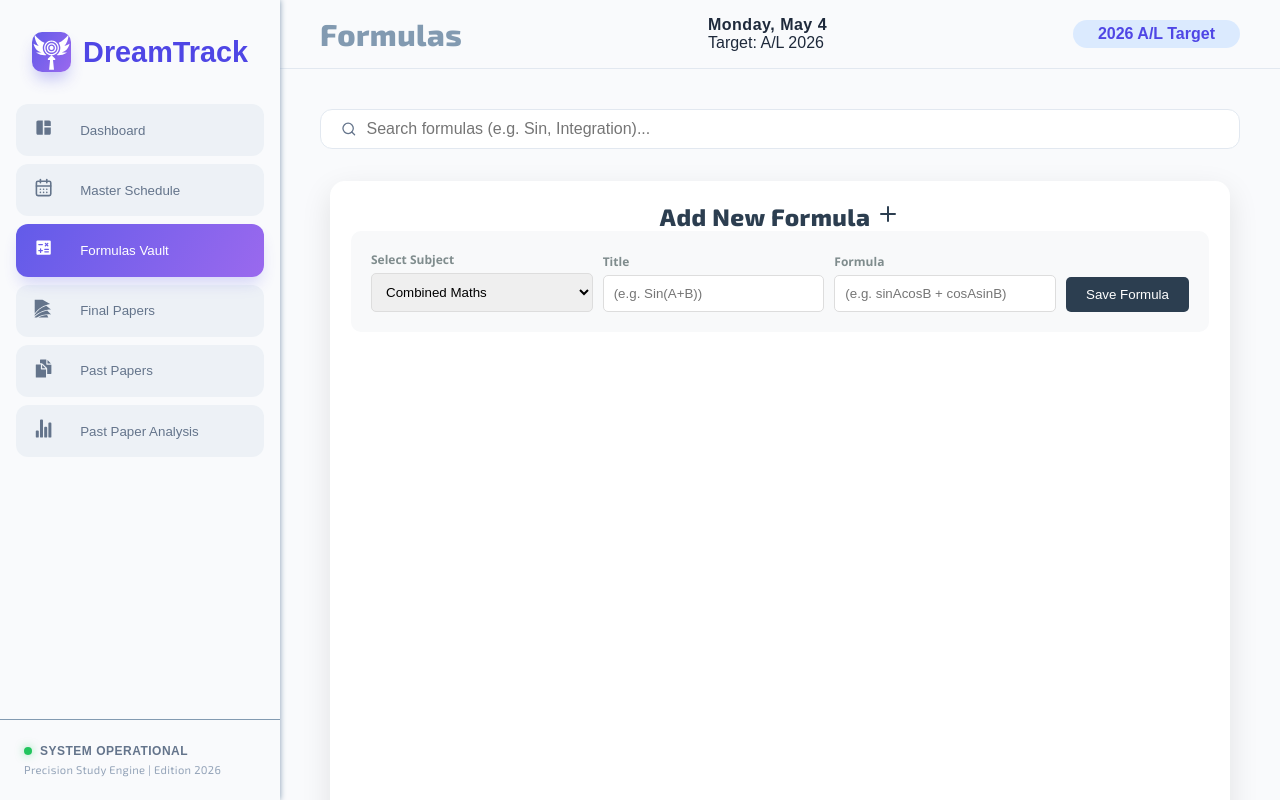
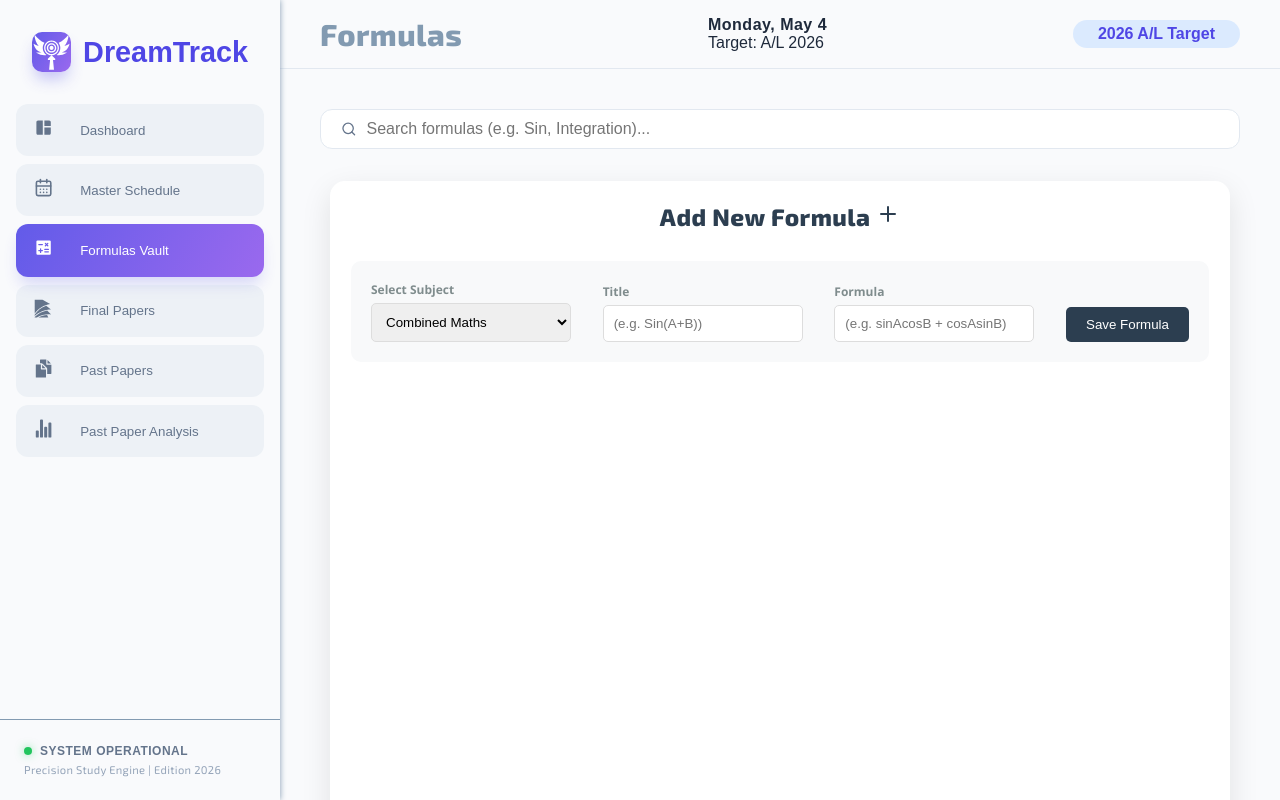
Before and after one commit to lakshan-beast/Future-Plan, a React (Vite) app: page / in a window 1280 px wide. Both pictures are taken after a click on the button "Formulas Vault". Built offline with nearby package versions, Linux system fonts and the light colour scheme; a web font is replaced by a local one.

Commit message:
Refactor form styles for improved layout and consistency

```diff
--- a/src/styles/components/_forms.scss
+++ b/src/styles/components/_forms.scss
@@ -1,8 +1,11 @@
 .paper-form {
-  display: grid;
-  grid-template-columns: 1fr 1fr 1fr 2fr auto;
   gap: 10px;
-  margin-top: 15px;
+  margin-top: 35px;
+
+  display: flex;
+  flex-direction: row;
+  justify-content: center;
+  padding: 0 1rem;
 
   input,
   select {
@@ -17,7 +20,7 @@
   }
 
   button {
-    background: $color-content;
+    background: #2c3e50;
     color: white;
     border: none;
     padding: 10px 20px;
@@ -28,41 +31,54 @@
     gap: 5px;
 
     &:hover {
-      background: #1d4ed8;
+      background: #34495e;
     }
   }
 }
 
-.add-formula-card {
-  form {
+.input-section {
+  display: flex;
+  flex-wrap: wrap;
+  flex-direction: row;
+  gap: 10px;
+  background: $color-bg;
+  padding: 20px;
+  border-radius: 10px;
+  margin: 30px 0;
+  align-items: flex-end;
+
+  .field {
     display: flex;
     flex-direction: column;
-    gap: 10px;
+    flex: 1;
+    min-width: 150px;
+
+    label {
+      font-size: 12px;
+      font-weight: bold;
+      margin-bottom: 5px;
+      color: #7f8c8d;
+    }
 
     select,
-    input,
-    textarea {
+    input {
       padding: 10px;
-      border-radius: 8px;
-      border: 1px solid $border;
+      border: 1px solid #ddd;
+      border-radius: 5px;
       outline: none;
+      width: 200px;
     }
+  }
 
-    textarea {
-      height: 80px;
-      resize: none;
-    }
-    button {
-      background: $color-content;
-      color: white;
-      border: none;
-      padding: 10px;
-      border-radius: 8px;
-      cursor: pointer;
-
-      &:hover {
-        background: #1d4ed8;
-      }
+  button {
+    padding: 10px 20px;
+    background: #2c3e50;
+    color: white;
+    border: none;
+    border-radius: 5px;
+    cursor: pointer;
+    &:hover {
+      background: #34495e;
     }
   }
 }
```
